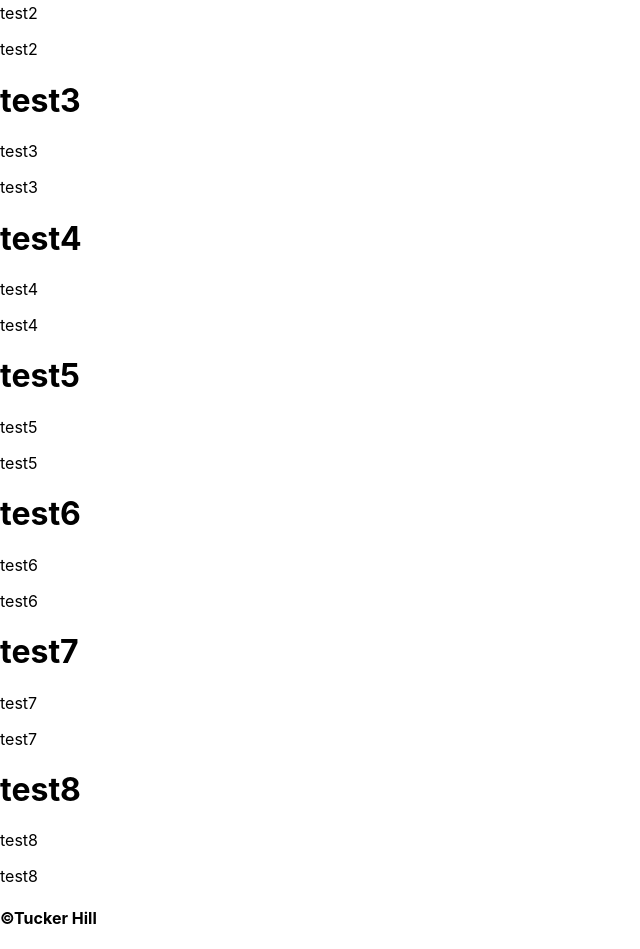
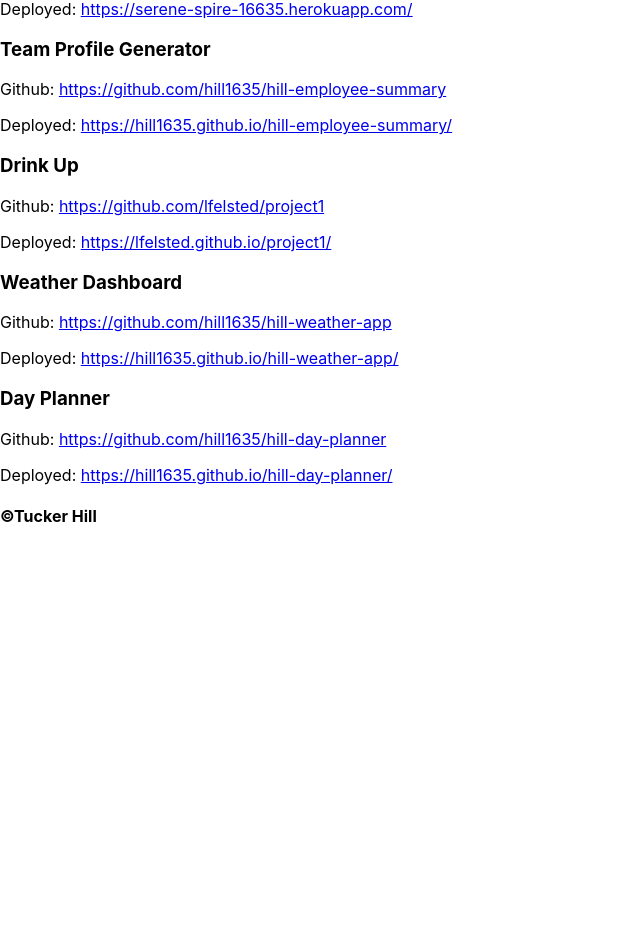
Before and after one commit to hill1635/hill-react-portfolio, a React (Create React App) app: page /portfolio in a window 1280 px wide. Shown: the part 353-1302 px from the top of the page, without its empty margins (0-640 px from the left). After the commit the page ends 900 px from the top, so only its background shows below. Built offline with nearby package versions, Linux system fonts and the light colour scheme.

Commit message:
Added link tags to Project component.  Filled in information for projects in projects.json except for img property.

```diff
--- a/src/components/Project.js
+++ b/src/components/Project.js
@@ -6,9 +6,9 @@ function Project() {
     <div>
       {projects.map((project) => (
         <div>
-            <h1>{project.title}</h1>
-            <p>{project.github}</p>
-            <p>{project.deployed}</p>
+            <h3>{project.title}</h3>
+            <p>Github: <a href={project.github} target="_blank">{project.github}</a></p>
+            <p>Deployed: <a href={project.deployed} target="_blank">{project.deployed}</a></p>
         </div>
       ))}
     </div>
--- a/src/projects.json
+++ b/src/projects.json
@@ -1,50 +1,38 @@
 [
     {
-        "title": "test",
+        "title": "Fitness Tracker",
         "img": "test",
-        "github": "test",
-        "deployed": "test"
+        "github": "https://github.com/hill1635/hill-workout-tracker",
+        "deployed": "https://hill-workout-tracker.herokuapp.com/"
     },
     {
-        "title": "test2",
+        "title": "Note Taker",
         "img": "test2",
-        "github" : "test2",
-        "deployed": "test2"
+        "github" : "https://github.com/hill1635/hill-note-taker-app",
+        "deployed": "https://serene-spire-16635.herokuapp.com/"
     },
     {
-        "title": "test3",
+        "title": "Team Profile Generator",
         "img": "test3",
-        "github" : "test3",
-        "deployed": "test3"
+        "github" : "https://github.com/hill1635/hill-employee-summary",
+        "deployed": "https://hill1635.github.io/hill-employee-summary/"
     },
     {
-        "title": "test4",
+        "title": "Drink Up",
         "img": "test4",
-        "github" : "test4",
-        "deployed": "test4"
+        "github": "https://github.com/lfelsted/project1",
+        "deployed" : "https://lfelsted.github.io/project1/"
     },
     {
-        "title": "test5",
+        "title": "Weather Dashboard",
         "img": "test5",
-        "github" : "test5",
-        "deployed": "test5"
+        "github" : "https://github.com/hill1635/hill-weather-app",
+        "deployed": "https://hill1635.github.io/hill-weather-app/"
     },
     {
-        "title": "test6",
+        "title": "Day Planner",
         "img": "test6",
-        "github" : "test6",
-        "deployed": "test6"
-    },
-    {
-        "title": "test7",
-        "img": "test7",
-        "github" : "test7",
-        "deployed": "test7"
-    },
-    {
-        "title": "test8",
-        "img": "test8",
-        "github" : "test8",
-        "deployed": "test8"
+        "github" : "https://github.com/hill1635/hill-day-planner",
+        "deployed": "https://hill1635.github.io/hill-day-planner/"
     }
 ]
```
